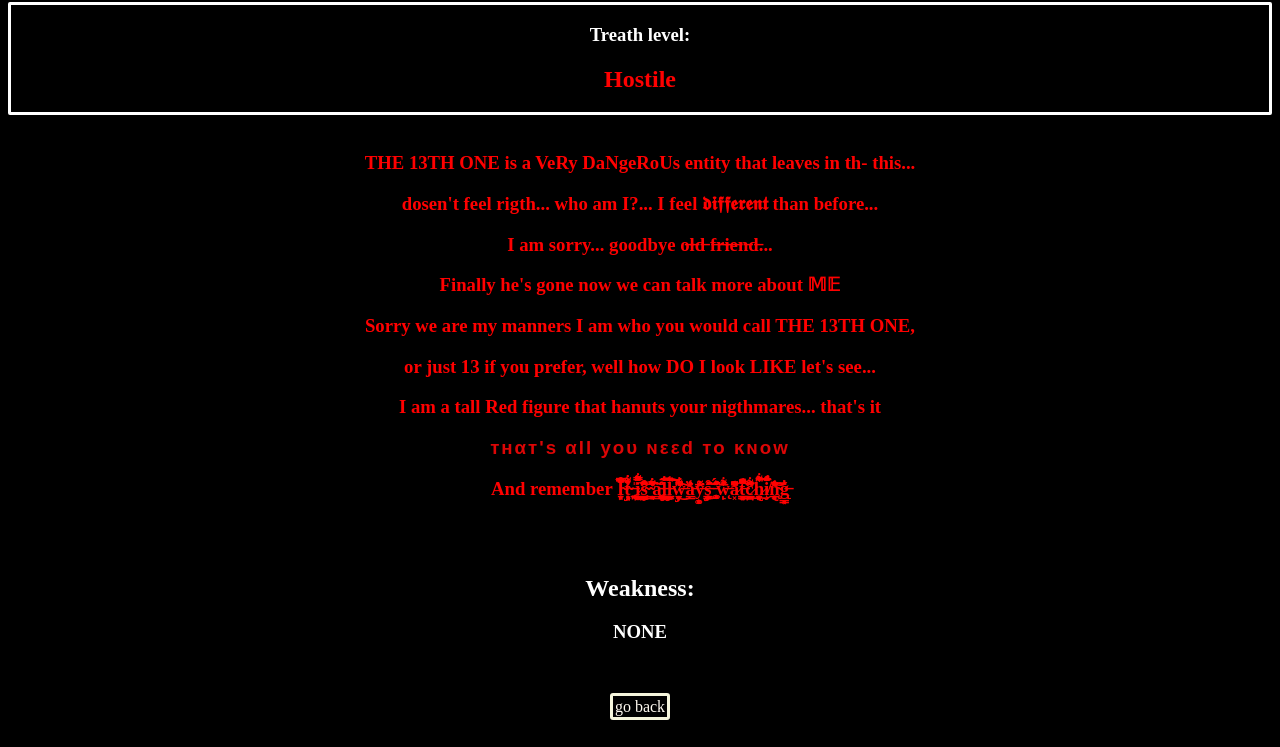
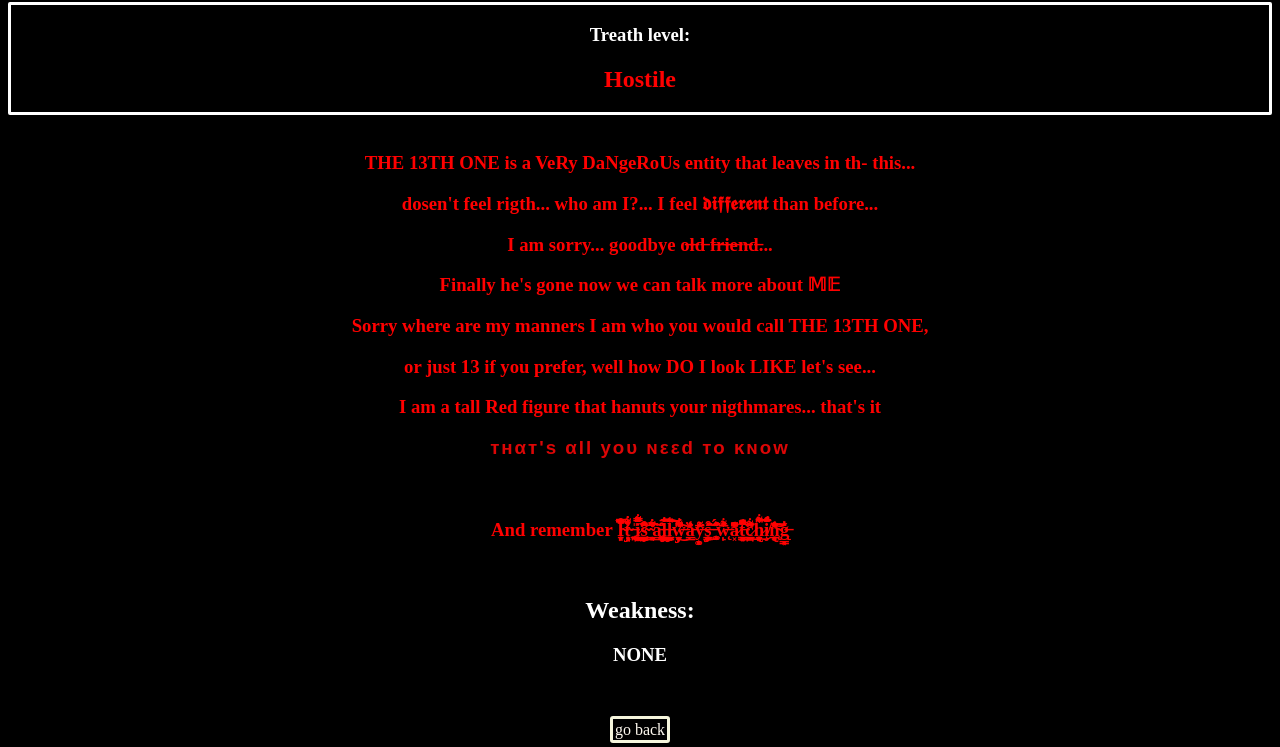
Before and after one commit to Mary-Morgan-50/Project-1001000, a plain HTML site: page Ent_13-THE_13TH_ONE.html in a window 1280 px wide. Shown: the part 78-825 px from the top of the page. Before the commit the page ends 802 px from the top, so only its background shows below. Drawn offline with Linux system fonts and the light colour scheme.

Commit message:
Update Ent_13-THE_13TH_ONE.html

```diff
--- a/Ent_13-THE_13TH_ONE.html
+++ b/Ent_13-THE_13TH_ONE.html
@@ -17,12 +17,12 @@
   <p>dosen't feel rigth... who am I?... I feel 𝖉𝖎𝖋𝖋𝖊𝖗𝖊𝖓𝖙 than before...</p>
   <p>I am sorry... goodbye o̶l̶d̶ f̶r̶i̶e̶n̶d̶...</p>
   <p>Finally he's gone now we can talk more about 𝕄𝔼</p>
-  <p>Sorry we are my manners I am who you would call THE 13TH ONE,</p>
+  <p>Sorry where are my manners I am who you would call THE 13TH ONE,</p>
   <p>or just 13 if you prefer, well how DO I look LIKE let's see... </p>
   <p>I am a tall Red figure that hanuts your nigthmares... that's it</p>
   <p id="Important">тнαт'ѕ αll yoυ ɴεεd тo ĸɴow</p>
+    <br>
   <p>And remember I̴̠̦̟͓̞̝͒̏̆̅̀̌̿͂̇̆̿̉̚t̴̡͉͓̖̝͛͋͋̐͊̈ͅ ̶̧̪̬̥͎̫̲̠̎͜ͅi̷̯̜̱̼̮̪̙͈͍͓̟̹̿̃̃̽͐̽͌͋̍͌̈͐͒͒̈́ͅs̴̨̧̙̮̙̩̲̺̬̳̭̼̠̜͔̎͆͒̂̉̒̂̏̀̓̄̕͝ ̴̛̻͉̝̰͉̳͊̒̎̓̍͋͋̈̔̑̕͠ȧ̵̱͎̩̹̦͚̝͇̹͍̎̑l̶̡̫̘̲̣̠̤͍̹̰̟̳̐̒̅́̀͘l̵̡̹̲̭͚̦̮̰̯̳͑̄̏͂̑̎̾̂̚͠͝͝w̶̡̱͙̦̜̫̗͛̇͋͆̀̇͆͑̔͊͆̕͜͠a̵̗͇̾̐̇̉y̶͚͉͎̥͎͌̅̋̐s̵̡̡̖̰̞̯̥͎̹͇̱̍̋̇́͒͜͝͝ ̵̧̨͚͕̽̒̆̓͛̄̋͐̓́͘̕ͅw̶̨̩̙͐̅̾́̉̄̍̅͊͋͘a̷͓͑̉̐͊͑̈́̋͆̍́͘̚t̶̛̲̱̥͍͖̝̙͇̣̩̩̑́̋́̓̓͑͑̋̈́͆̈́͌̚c̷͎͖̠̭̯͓̪̭̲̼͆̅̈́̏͑̂͋͜h̷̢̞̹͔͔̱͓͈̻͍̫̣͆͋̓̆̍̀͑͊͗͐͜͠i̸̧̛̊̀̅̉̌̓̈͐̆̈́͒̆̂̀n̴̢̨̠̗̝̲͓͉̊̌̈́̄̑̔̈́̆̋̈́͒̾̀͝͠g̶̨̨͍͎̣͇̾̌̏͐</p></h3>
-<br>
 <br><h2>Weakness:</h2><h3>NONE</h3>
 Entity 70
 <div style="text-align:center"/>
```
